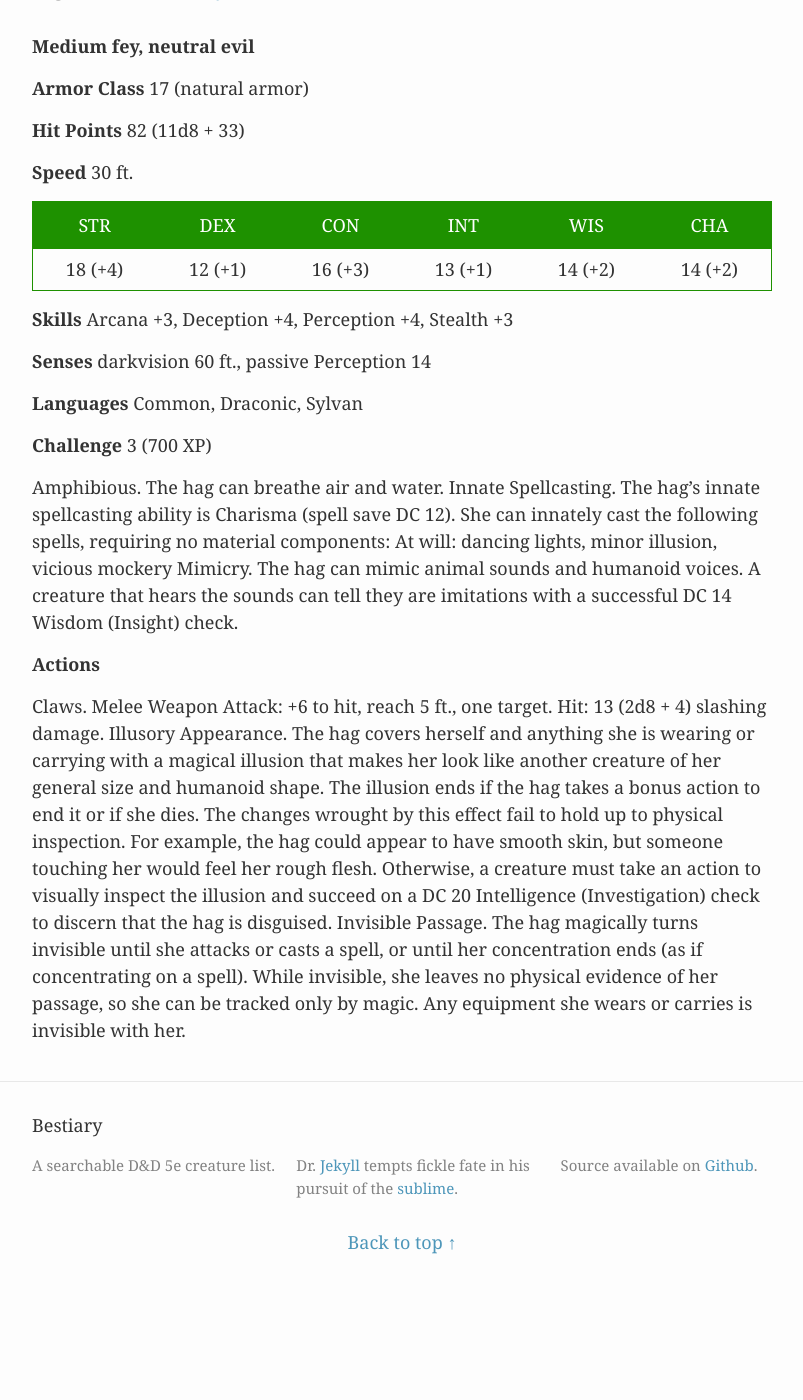
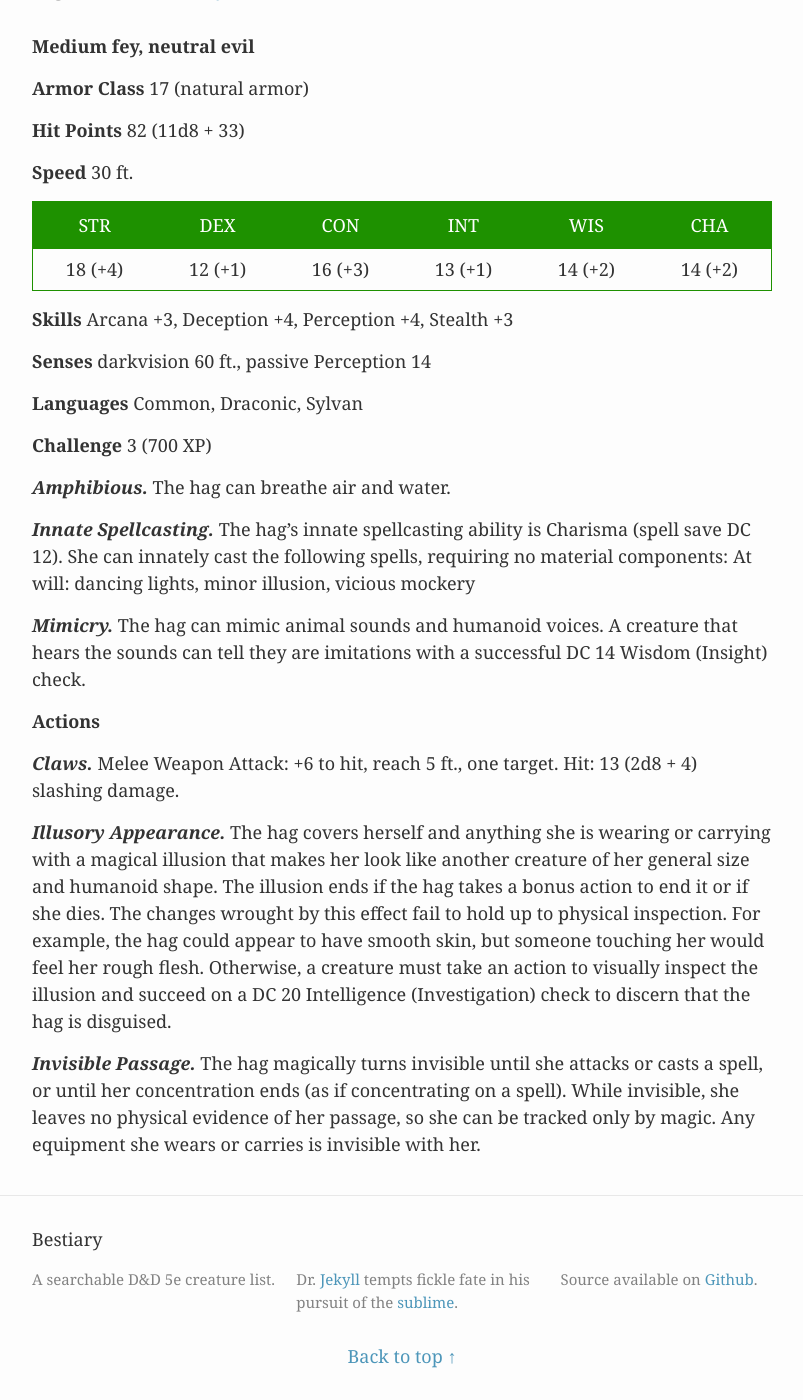
Before and after one commit to beaurancourt/bestiary, a Jekyll site: the page built from _posts/2016-02-29-green-hag.markdown, in a window 1280 px wide and 1400 px high, scrolled down 205 px. Shown: the whole window, without its empty margins (238-1041 px from the left). Built offline with Jekyll 4.4.1, drawn with Linux system fonts in a browser that asks for light colours; before the commit the page ends 1491 px from its top, so only the background shows below that.

Commit message:
Format fix in green hag
- separated actions and abilities
- added bold formatting

```diff
--- a/_posts/2016-02-29-green-hag.markdown
+++ b/_posts/2016-02-29-green-hag.markdown
@@ -25,8 +25,16 @@ tags: [medium, fey, cr3]
 
 **Challenge** 3 (700 XP)
 
-Amphibious. The hag can breathe air and water. Innate Spellcasting. The hag’s innate spellcasting ability is Charisma (spell save DC 12). She can innately cast the following spells, requiring no material components: At will: dancing lights, minor illusion, vicious mockery Mimicry. The hag can mimic animal sounds and humanoid voices. A creature that hears the sounds can tell they are imitations with a successful DC 14 Wisdom (Insight) check.
+***Amphibious.*** The hag can breathe air and water.
+
+***Innate Spellcasting.*** The hag’s innate spellcasting ability is Charisma (spell save DC 12). She can innately cast the following spells, requiring no material components: At will: dancing lights, minor illusion, vicious mockery
+
+***Mimicry.*** The hag can mimic animal sounds and humanoid voices. A creature that hears the sounds can tell they are imitations with a successful DC 14 Wisdom (Insight) check.
 
 **Actions**
 
-Claws. Melee Weapon Attack: +6 to hit, reach 5 ft., one target. Hit: 13 (2d8 + 4) slashing damage. Illusory Appearance. The hag covers herself and anything she is wearing or carrying with a magical illusion that makes her look like another creature of her general size and humanoid shape. The illusion ends if the hag takes a bonus action to end it or if she dies. The changes wrought by this effect fail to hold up to physical inspection. For example, the hag could appear to have smooth skin, but someone touching her would feel her rough flesh. Otherwise, a creature must take an action to visually inspect the illusion and succeed on a DC 20 Intelligence (Investigation) check to discern that the hag is disguised. Invisible Passage. The hag magically turns invisible until she attacks or casts a spell, or until her concentration ends (as if concentrating on a spell). While invisible, she leaves no physical evidence of her passage, so she can be tracked only by magic. Any equipment she wears or carries is invisible with her.
+***Claws.*** Melee Weapon Attack: +6 to hit, reach 5 ft., one target. Hit: 13 (2d8 + 4) slashing damage.
+
+***Illusory Appearance.*** The hag covers herself and anything she is wearing or carrying with a magical illusion that makes her look like another creature of her general size and humanoid shape. The illusion ends if the hag takes a bonus action to end it or if she dies. The changes wrought by this effect fail to hold up to physical inspection. For example, the hag could appear to have smooth skin, but someone touching her would feel her rough flesh. Otherwise, a creature must take an action to visually inspect the illusion and succeed on a DC 20 Intelligence (Investigation) check to discern that the hag is disguised.
+
+***Invisible Passage.*** The hag magically turns invisible until she attacks or casts a spell, or until her concentration ends (as if concentrating on a spell). While invisible, she leaves no physical evidence of her passage, so she can be tracked only by magic. Any equipment she wears or carries is invisible with her.
```
